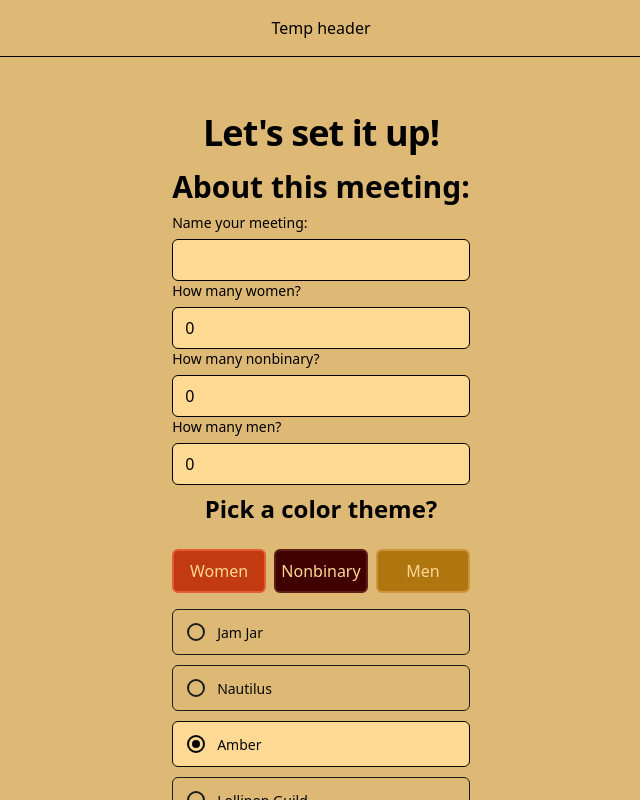
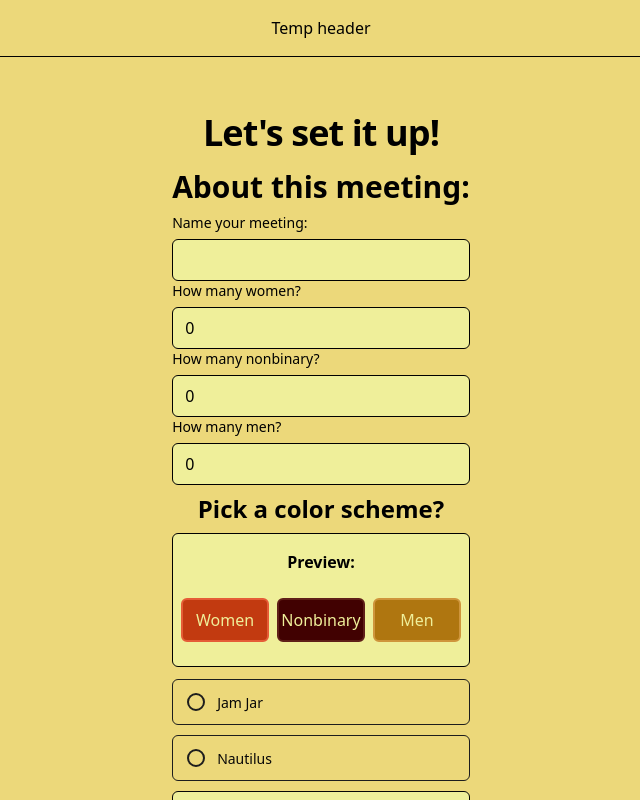
Before and after one commit to YlvaKodar/look-who-s-talking-next, a Next.js app: page /setup in a window 1280 px wide. Shown: the top 800 px of the page, without its empty margins (319-959 px from the left). Built offline with nearby package versions, Linux system fonts and the light colour scheme.

Commit message:
Theme picker done.

```diff
--- a/src/app/globals.css
+++ b/src/app/globals.css
@@ -8,8 +8,8 @@
 @theme {
     --font-family: var(--font-geist-sans, ui-sans-serif, system-ui, sans-serif);
     --font-mono: var(--font-geist-mono, ui-monospace, "Courier New", monospace);
-    --color-background-dark: oklch(0.802 0.096 82.548);
-    --color-background-light: oklch(0.902 0.096 82.548);
+    --color-background-dark: oklch(0.879 0.117 97.619);
+    --color-background-light: oklch(0.933 0.106 108.297);
     --color-foreground-dark: oklch(0.129 0 89.876);
     --color-foreground-light: oklch(0.229 0 89.876);
     --color-women-dark: oklch(0.546 0.179 35.76);
--- a/src/components/setup/ThemePicker.tsx
+++ b/src/components/setup/ThemePicker.tsx
@@ -2,19 +2,17 @@
 import { H1, H2, H3, H4 } from "@/components/ui/Headings";
 import { ButtonContainer } from "@/ui/Containers";
 import { RadioButtons } from "@/ui/Buttons";
-import { CONFIG, Genders } from "@/constants/constants"
+import { CONFIG, Genders, SetupText } from "@/constants/constants"
 import { useState } from "react";
 
 export function ThemePicker() {
-    const [selectedTheme, setSelectedTheme] = useState<Theme>("amber");
-    const setTheme = (theme: Theme) => {
-        setSelectedTheme(theme);
-        document.documentElement.setAttribute("data-theme", theme)
+    const [selectedScheme, setSelectedScheme] = useState("amber");
+    const setScheme = (scheme: string) => {
+        setSelectedScheme(scheme);
+        document.documentElement.setAttribute("data-theme", scheme);
     }
 
-    type Theme = "jamjar" | "nautilus" | "lollipopguild" | "amber";
-
-    const themes = [
+    const schemes = [
         {value: "jamjar", label: "Jam Jar"},
         {value: "nautilus", label: "Nautilus"},
         {value: "amber", label: "Amber"},
@@ -24,13 +22,14 @@ export function ThemePicker() {
     return (
         <div>
             <div>
-                <H3>Pick a color theme?</H3>
-                <Preview/>
+                <H3>{SetupText.colorSchemeLabel}</H3>
+                <div className={`py-2 rounded-md w-full border border-foreground-dark, bg-background-light px-2`}>
+                    <H4>{SetupText.schemePreview}</H4>
+                    <Preview/>
+                </div>
             </div>
-            <div>
-                <RadioButtons<Theme> options={themes} value={selectedTheme} onChange={setTheme} name="themes" />
-                {/*<button onClick={() => setTheme("nautilus")}>Nautilus</button>*/}
-                {/*<button onClick={() => setTheme("jamjar")}>Jamjar</button>*/}
+            <div className={`pt-3`}>
+                <RadioButtons options={schemes} value={selectedScheme} onChange={setScheme} name="schemes" />
             </div>
         </div>
     )
--- a/src/components/ui/Buttons.tsx
+++ b/src/components/ui/Buttons.tsx
@@ -25,25 +25,25 @@ export function CommonButton({ variant = "primary", className, children, ...prop
     )
 }
 
-interface Option<T> {
-    value: T;
+type Option = {
+    value: string;
     label: string;
     description?: string;
 }
 
-interface RadioButtonsProps<T extends string> {
-    options: Option<T>[];
-    value: T;
-    onChange: (value: T) => void;
+type RadioButtonsProps = {
+    options: Option[];
+    value: string;
+    onChange: (value: string) => void;
     name: string;
 }
 
-export function RadioButtons<T extends string>({
+export function RadioButtons({
                                         options,
                                         value,
                                         onChange,
                                         name,
-                                    }: RadioButtonsProps<T>) {
+                                    }: RadioButtonsProps) {
     return (
         <div className="flex flex-col gap-2.5">
             {options.map((option) => {
--- a/src/constants/constants.ts
+++ b/src/constants/constants.ts
@@ -154,7 +154,8 @@ export const MeetingText = {
 export const SetupText = {
     about: "About this meeting:",
     meetingTitleLabel: "Name your meeting:",
-    startTimeLabel: "Date and time of the meeting:",
+    colorSchemeLabel: "Pick a color scheme?",
+    schemePreview: "Preview:",
     womenCountLabel: "How many women?",
     nonbinaryCountLabel: "How many nonbinary?",
     menCountLabel: "How many men?",
```
